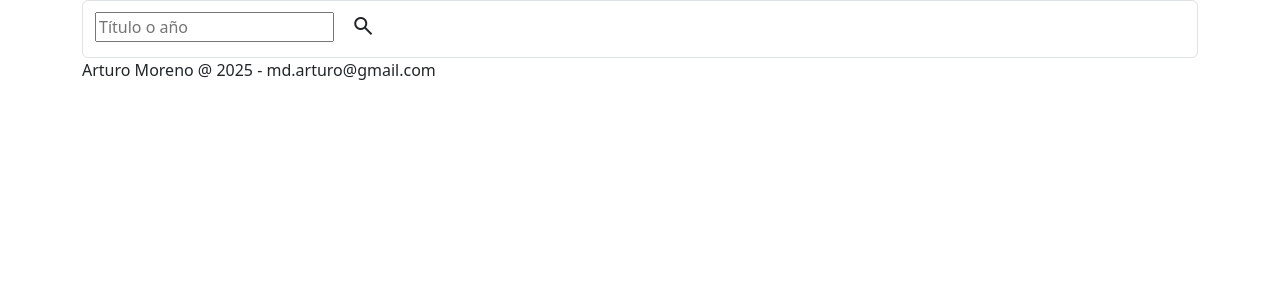
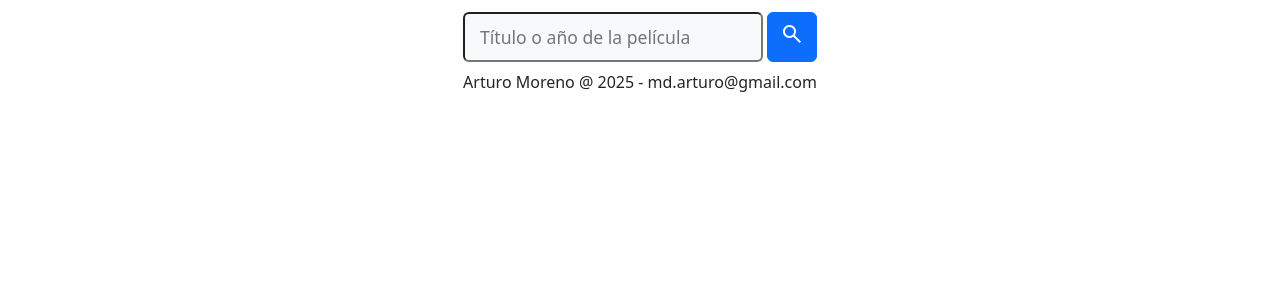
Before and after one commit to artbrwn/Dev-Log-11-Movies-Database, a Flask app: page / in a window 1280 px wide. Shown: the part 56-356 px from the top of the page. Run offline with Flask 3, Linux system fonts and the light colour scheme.

Commit message:
Cambios en los estilos de index

```diff
--- a/app_movies_database/static/styles.css
+++ b/app_movies_database/static/styles.css
@@ -9,13 +9,37 @@
   border: 0;
 }
 
-.index-poster{
+
+form input {
+  height: 50px;
+  width: 300px;
+  font-size: 1.1rem;
+  padding: 0 15px;
+
+}
+
+form button {
+  height: 50px;
+  width: 50px;
+
+}
+
+.index-poster {
+  text-align: center;
+  vertical-align: middle;
   width: 1px;
-  text-align: center;
+  white-space: nowrap;
 }
 
 .index-poster img {
-    width: 100px;
-    height: auto;
-    border-radius: 4px;
+  display: block;
+  margin: 0 auto;
+  height: auto;
+  width: auto;
+  max-width: 200px;
+  min-width: 50px;
 }
+
+footer{
+  text-align: center;
+}
--- a/app_movies_database/templates/details.html
+++ b/app_movies_database/templates/details.html
@@ -51,6 +51,10 @@
         <td>{{comment.comentario}}</td>
         <td>{{comment.fecha}}</td>
     </tr>
+    {% else %}
+    <tr>
+        <td colspan="3">No hay comentarios en esta película.</td>
+    </tr>
     {% endfor %}
 </table>
 
--- a/app_movies_database/templates/index.html
+++ b/app_movies_database/templates/index.html
@@ -1,13 +1,13 @@
 {% extends "base.html" %}
 
 {% block content %}
-
-<form action="/results" class="form-control">
-    <label for="search" class="visually-hidden">Busca por título o año</label>
-    <input type="text" placeholder="Título o año" id="search" name="search">
-    <button type="submit" class="btn">
-        <span class="material-symbols-outlined">search</span>
-    </button>
-</form>
-
+<div class="container justify-content-center">
+    <form action="/results" class="form-control-lg d-flex justify-content-center mt-1">
+        <label for="search" class="visually-hidden">Busca por título o año</label>
+        <input type="text" placeholder="Título o año de la película" id="search" name="search" class="bg-light rounded me-1" required>
+        <button type="submit" class="btn btn-primary p-1" >
+            <span class="material-symbols-outlined">search</span>
+        </button>
+    </form>
+</div>
 {% endblock %}
--- a/app_movies_database/templates/search_results.html
+++ b/app_movies_database/templates/search_results.html
@@ -10,7 +10,11 @@
     <tbody>
         {% for result in search_results.Search %}
         <tr>
-            <td class="index-poster"><a href="/details/{{result.imdbID}}"><img src="{{result.Poster}}" alt="Póster de la película {{result.Title}}"></a></td>
+            <td class="index-poster">
+                <a href="/details/{{result.imdbID}}">
+                    <img src="{{result.Poster}}" alt="Póster de la película {{result.Title}}" class="rounded">
+                </a>
+            </td>
             <td><a href="/details/{{result.imdbID}}">{{result.Title}}</a></td>
             <td>{{result.Year}}</td>
         </tr>
```
